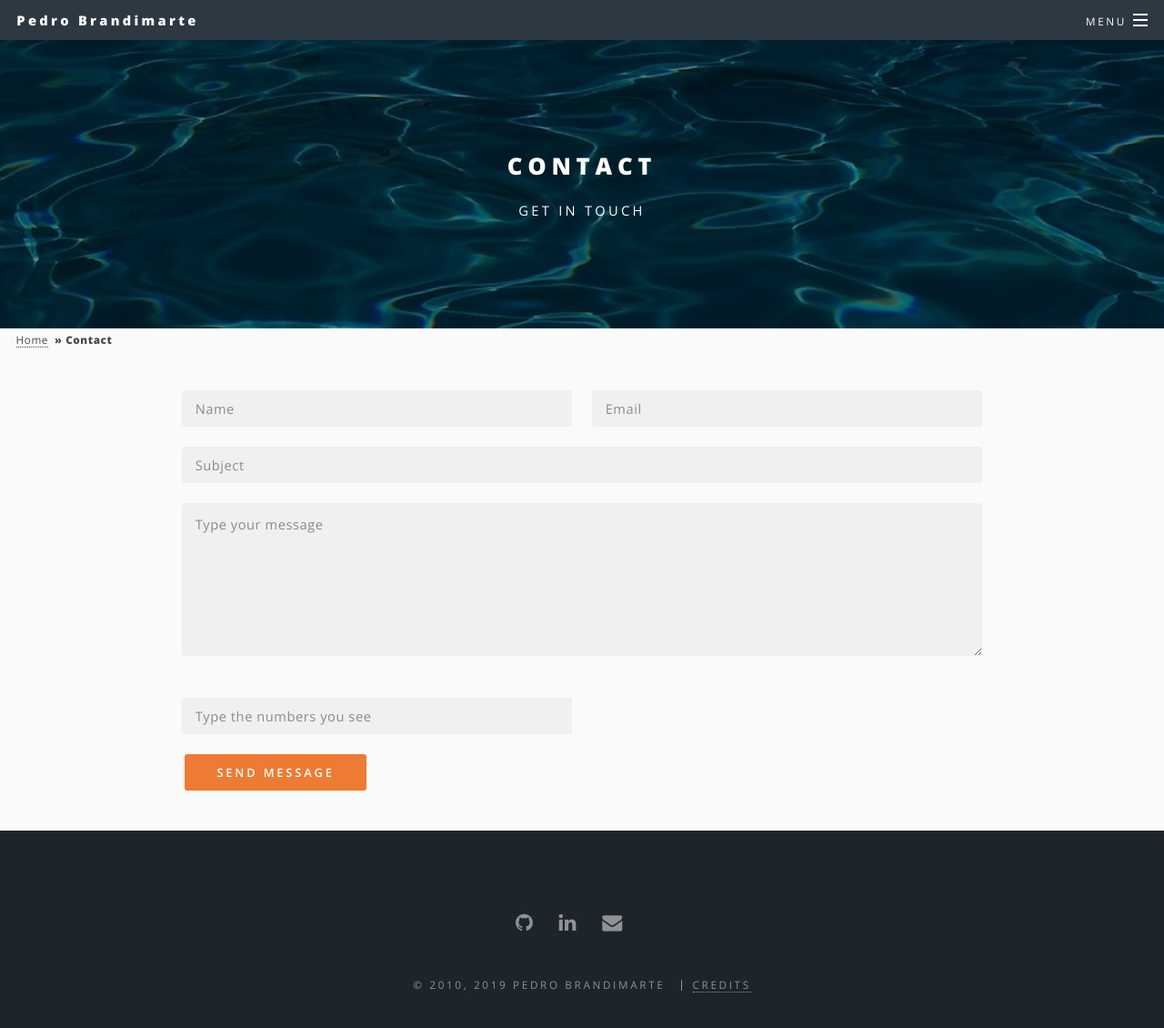
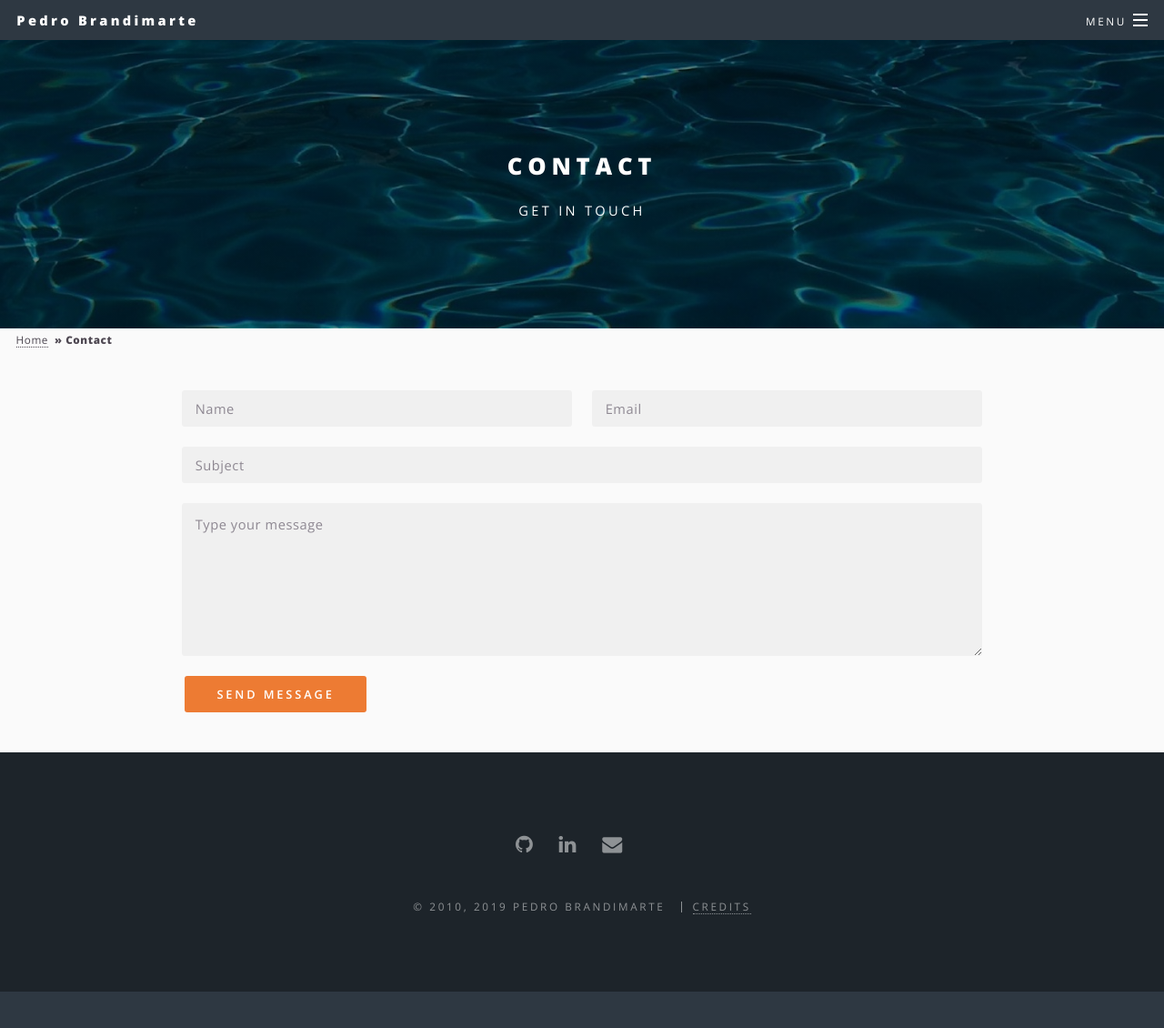
Before and after one commit to brandimarte/brandimarte.github.io, a Jekyll site: the page built from _pages/contact.html, in a window 1280 px wide and 1177 px high. Shown: the top 1130 px of the window at 91% size. Built offline with Jekyll 4.4.1, drawn with Linux system fonts in a browser that asks for light colours.

Commit message:
enh: attempt to make contact work

```diff
--- a/_pages/contact.html
+++ b/_pages/contact.html
@@ -5,12 +5,33 @@
 options: nolanding
 excerpt: Get in touch
 background-image: pic03.jpg
-script-includes:
-  - /js/jquery.validate.min.js
-script: |
-  $("#sendemail").validate();
 ---
 
+<section>
+  <form class="email_me" action="https://formspree.io/{{site.email}}" method="POST">
+    <div class="row uniform">
+      <div class="6u 12u$(xsmall)">
+        <input id="icon_prefix" type="text" name="name"  placeholder="Name" class="validate email_input">
+      </div>
+      <div class="6u$ 12u$(xsmall)">
+        <input id="icon_prefix" name="_replyto" type="email" placeholder="Email" class="validate email_input" />
+      </div>
+      <div class="12u$">
+        <input id="icon_prefix" type="text" name="_subject" placeholder="Subject" class="email_input" />
+      </div>
+      <div class="12u$">
+        <textarea id="textarea1" aria-required="true" name="message" placeholder="Type your message" rows="6" class="materialize-textarea email_input validate"></textarea>
+      </div>
+      <div class="12u$">
+        <ul class="actions">
+          <li><input type="submit" value="Send Message" class="special" /></li>
+        </ul>
+      </div>
+    </div>
+  </form>
+</section>
+
+<!--
 <section>
   <form id="sendemail" method="post" action="{{ site.data.tokens.mailaction }}">
     <div class="row uniform">
@@ -42,3 +63,4 @@
            value="{{ '/contact-failure' | prepend: site.baseurl | prepend: site.url }}" />
   </form>
 </section>
+-->
```
Also changed, not shown: _posts/2019-07-04-welcome-to-jekyll.md (+1 -1 lines).
